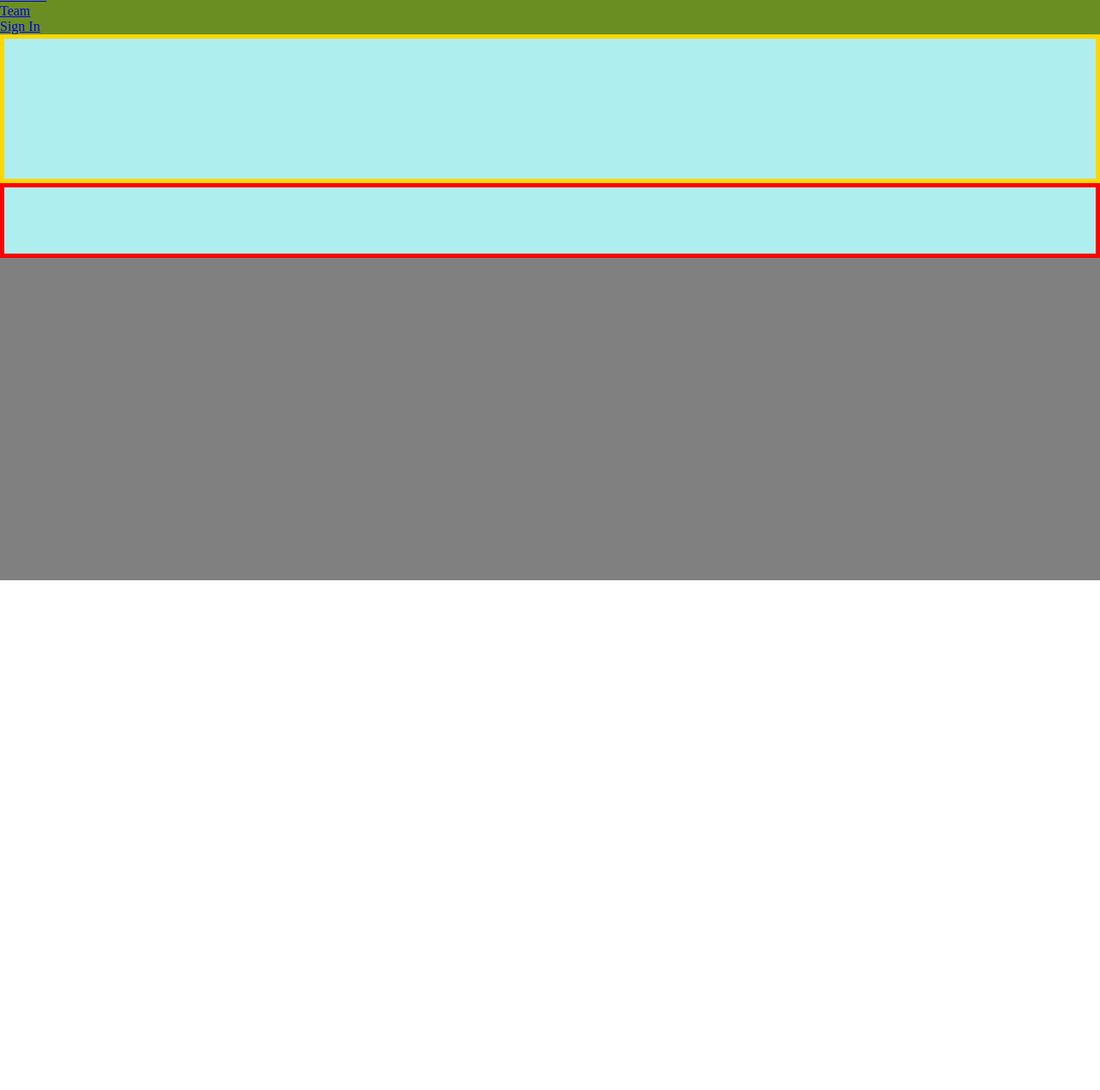
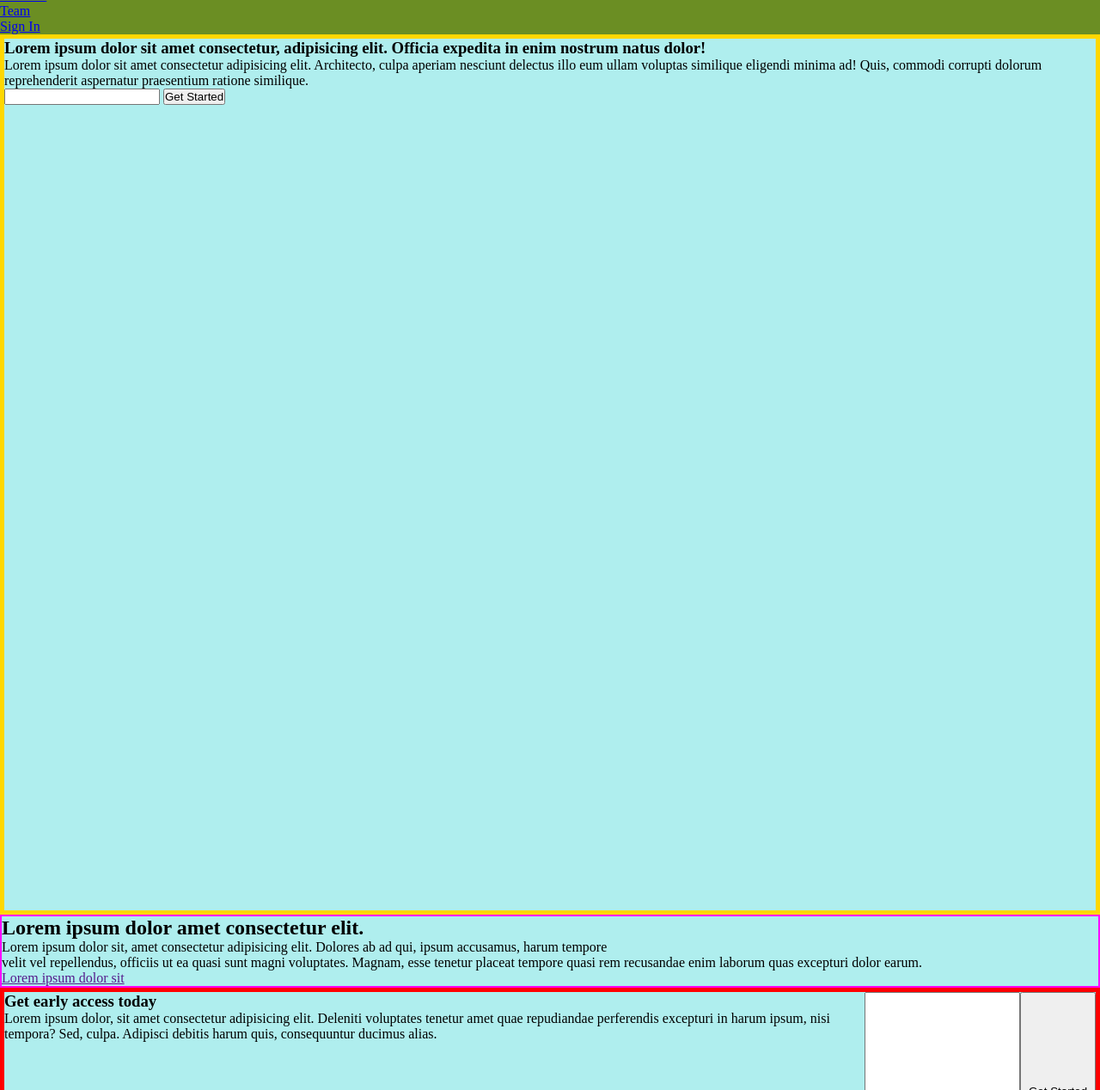
Before and after one commit to JordBant/fylo_landing, a plain HTML site: page fylo-landing/index.html in a window 1280 px wide. Shown: the part 32-1300 px from the top of the page at 86% size. Before the commit the page ends 800 px from the top, so only its background shows below. Drawn offline with Linux system fonts and the light colour scheme.

Commit message:
Organized css into commented sections

```diff
--- a/fylo-landing/index.html
+++ b/fylo-landing/index.html
@@ -8,6 +8,7 @@
     <title>Document</title>
 </head>
 <body>
+    <header class = 'fylo-header'>
         <nav class="fylo-nav">
             <img src="#" alt="Fylo Logo">
             <ul class="nav-links">
@@ -16,10 +17,11 @@
                 <li><a href="#">Sign In</a></li>
             </ul>
         </nav>
+    </header>
 
     <main class="fylo-main">
-        <section class="main-upper">
-            <div class="top-of">
+        <section class="main-up">
+            <article>
                 <h1>
                     Lorem ipsum dolor sit amet consectetur, adipisicing elit.
                     Officia expedita in enim nostrum natus dolor!
@@ -29,10 +31,12 @@
                     Architecto, culpa aperiam nesciunt delectus illo eum ullam voluptas similique eligendi minima ad!
                     Quis, commodi corrupti dolorum reprehenderit aspernatur praesentium ratione similique.
                 </p>
+            </article>
             <input type="email"> </input>
             <button> Get Started </button>
-            </div>
-            <div class="middle-of">
+        </section>
+        <section class="main-mid">
+            <article>
                 <h2>
                     Lorem ipsum dolor amet consectetur elit.
                 </h2>
@@ -41,12 +45,12 @@
                     Dolores ab ad qui, ipsum accusamus, harum tempore <br> velit vel repellendus, officiis ut ea quasi sunt magni voluptates.
                     Magnam, esse tenetur placeat tempore quasi rem recusandae enim laborum quas excepturi dolor earum.
                 </p>
+            </article>
             <a href="">Lorem ipsum dolor sit</a>
             <div class="canvas-placeholder"></div>
-            </div>
         </section>
-        <section class="main-lower">
-            <div class="bottom-of">
+        <section class="main-low">
+            <article>
                 <h3>Get early access today</h3>
                 <p>
                     Lorem ipsum dolor, sit amet consectetur adipisicing elit.
@@ -54,14 +58,18 @@
                     Sed, culpa.
                     Adipisci debitis harum quis, consequuntur ducimus alias.
                 </p>
+            </article>
             <input type="email" name="" id=""></input>
             <button>Get Started For Free</button>
-            </div>
         </section>
     </main>
 
     <footer class="fylo-footer">
-
+        Lorem ipsum dolor sit amet consectetur adipisicing elit.
+        Animi labore quibusdam, quidem at nulla sapiente perspiciatis
+        obcaecati voluptate officia ullam ad debitis omnis modi hic veritatis
+        deserunt magni in corporis laborum consequuntur voluptatem similique excepturi natus aut?
+        Corrupti, quaerat laborum.
     </footer>
 </body>
 </html>
--- a/fylo-landing/style.css
+++ b/fylo-landing/style.css
@@ -3,11 +3,6 @@
     margin: 0;
     padding: 0;
     box-sizing: border-box;
-}
-
-div > *
-{
-    opacity: 0;
 }
 
 /*
@@ -16,7 +11,7 @@ Semantic Parent Sections
 =========================
 */
 
-.fylo-nav
+.fylo-header
 {
     background: olivedrab;
 }
@@ -24,21 +19,51 @@ Semantic Parent Sections
 .fylo-main
 {
     background: paleturquoise;
+    height: 100vw;
 }
 
-.main-upper
-{
-    border: gold 5px solid;
-}
-
-.main-lower
-{
-    border: red 5px solid;
-}
 
 .fylo-footer
 {
     background: grey;
-    width: 100vw;
-    height: 375px;
+    width: 100%;
+    height: auto;
+    padding: 50px;
 }
+
+/*
+===================================
+Header Semantic Section & Children
+===================================
+*/
+
+/*
+===============================
+Main Semantic Section Children
+===============================
+*/
+
+.main-up
+{
+    border: gold 5px solid;
+    width: 100%;
+    height: 80%;
+}
+
+.main-mid
+{
+    border: 2px solid fuchsia;
+}
+
+.main-low
+{
+    display: flex;
+    border: red 5px solid;
+    height: 20%;
+}
+
+/*
+==========================
+Footer Section & Children
+==========================
+*/
```
Lines whose indentation alone changed are shown as unchanged.
